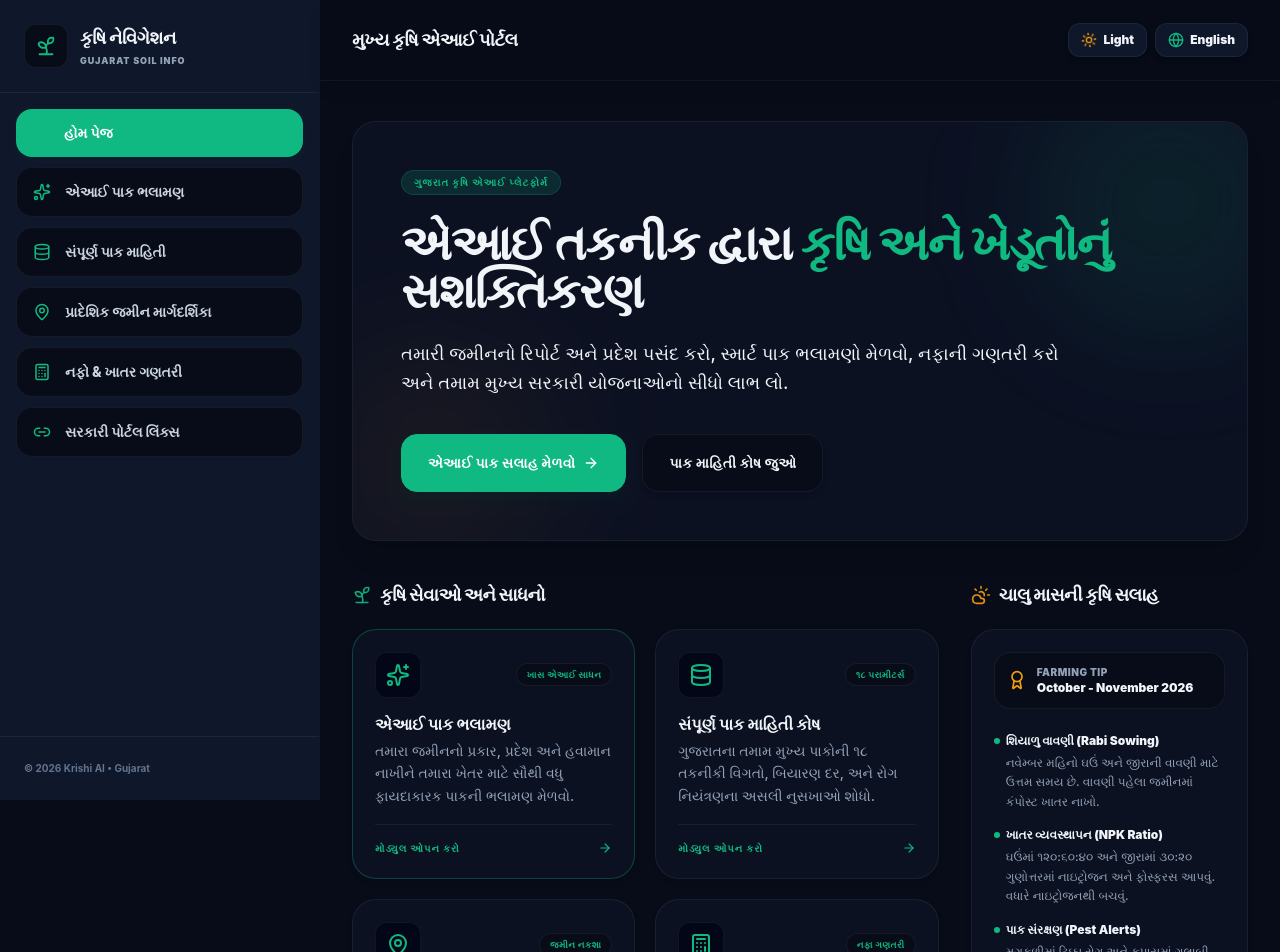
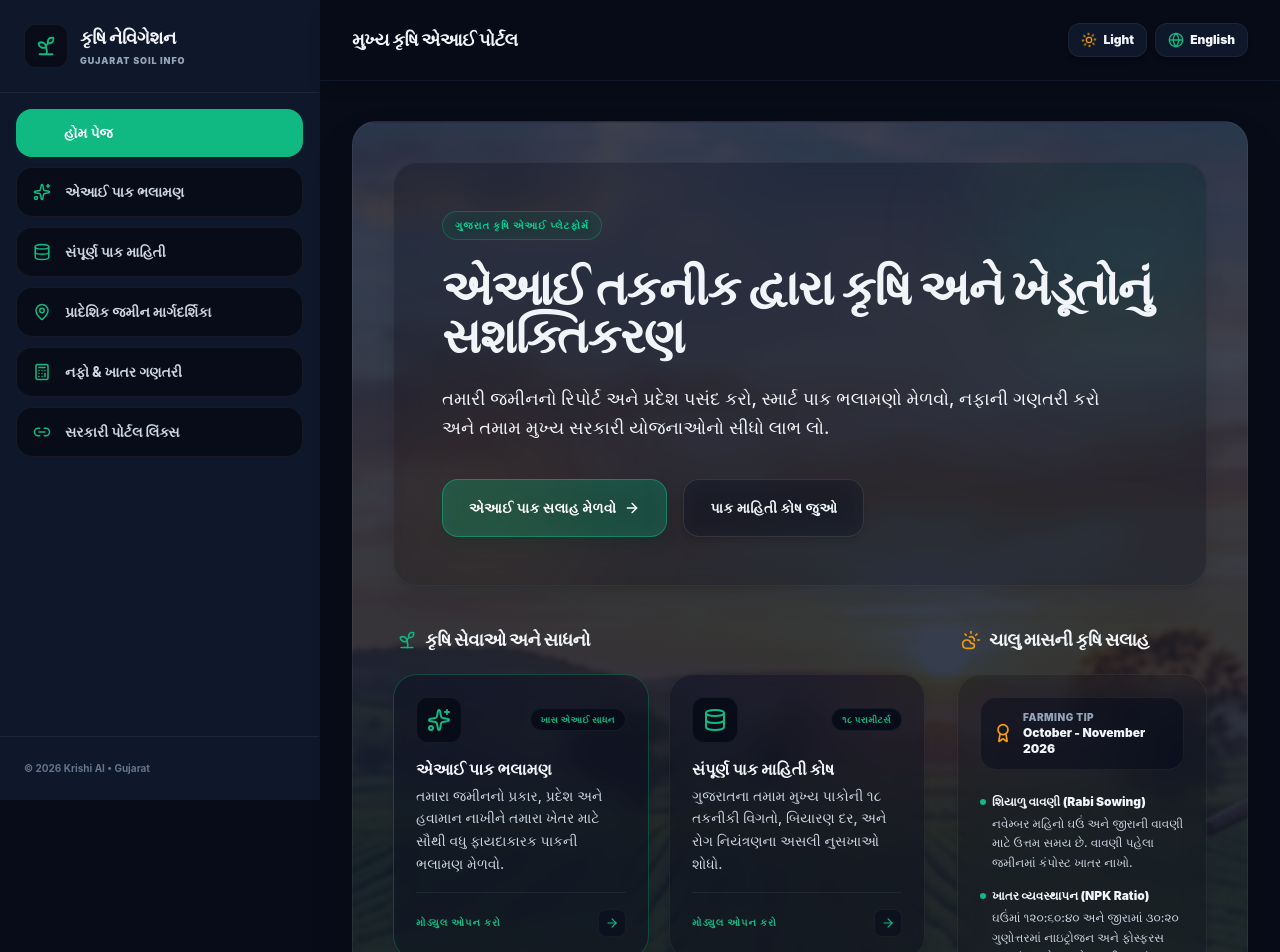
Before and after one commit to dakshsoni1005/agritech, a React (Vite) app: page / in a window 1280 px wide. Shown: the top 952 px of the page. Built offline with nearby package versions, Linux system fonts and the light colour scheme.

Commit message:
Set farmer hero background image and add glass button effects to homepage

```diff
--- a/src/components/HomeView.jsx
+++ b/src/components/HomeView.jsx
@@ -92,10 +92,18 @@ export default function HomeView({ lang, onNavigate }) {
       ];
 
   return (
-    <div className="space-y-10 max-w-6xl mx-auto animate-fade-in">
+    <div
+      className="space-y-10 max-w-6xl mx-auto p-6 sm:p-10 rounded-3xl relative border border-slate-800 shadow-2xl animate-fade-in"
+      style={{
+        backgroundImage: "linear-gradient(to bottom, rgba(15, 23, 42, 0.78), rgba(15, 23, 42, 0.94)), url('/farmer-hero-bg.jpg')",
+        backgroundSize: 'cover',
+        backgroundPosition: 'center',
+        backgroundAttachment: 'local'
+      }}
+    >
 
       {/* Premium Hero Section */}
-      <div className="bg-slate-900/60 border border-slate-800 rounded-3xl p-8 sm:p-12 relative overflow-hidden shadow-xl">
+      <div className="bg-slate-950/25 backdrop-blur-md border border-white/5 rounded-3xl p-8 sm:p-12 relative overflow-hidden shadow-xl">
 
         {/* Glow Details */}
         <div className="absolute -top-12 -right-12 w-64 h-64 rounded-full bg-emerald-500/10 blur-3xl pointer-events-none select-none" />
@@ -103,7 +111,7 @@ export default function HomeView({ lang, onNavigate }) {
 
         <div className="max-w-3xl space-y-6 relative z-10">
           <div className="flex items-center space-x-2.5">
-            <span className="bg-emerald-600/15 text-emerald-500 text-[10px] uppercase font-black tracking-widest px-3 py-1 rounded-full border border-emerald-500/20">
+            <span className="bg-emerald-500/10 backdrop-blur-md text-emerald-400 text-[10px] uppercase font-black tracking-widest px-3 py-1.5 rounded-full border border-emerald-500/30">
               {lang === 'gu' ? 'ગુજરાત કૃષિ એઆઈ પ્લેટફોર્મ' : 'Gujarat Agro AI Platform'}
             </span>
           </div>
@@ -111,35 +119,35 @@ export default function HomeView({ lang, onNavigate }) {
           <h1 className="text-3xl sm:text-5xl font-black text-slate-100 tracking-tight leading-tight sm:leading-none">
             {lang === 'gu' ? (
               <>
-                એઆઈ તકનીક દ્વારા <span className="text-emerald-500">કૃષિ અને ખેડૂતોનું</span> સશક્તિકરણ
+                એઆઈ તકનીક દ્વારા <span className="text-emerald-450">કૃષિ અને ખેડૂતોનું</span> સશક્તિકરણ
               </>
             ) : (
               <>
-                Empowering <span className="text-emerald-500">Agriculture</span> with Smart AI Technology
+                Empowering <span className="text-emerald-450">Agriculture</span> with Smart AI Technology
               </>
             )}
           </h1>
 
-          <p className="text-sm sm:text-lg text-slate-355 font-medium leading-relaxed max-w-2xl">
+          <p className="text-sm sm:text-lg text-slate-205 font-medium leading-relaxed max-w-2xl">
             {lang === 'gu'
               ? 'તમારી જમીનનો રિપોર્ટ અને પ્રદેશ પસંદ કરો, સ્માર્ટ પાક ભલામણો મેળવો, નફાની ગણતરી કરો અને તમામ મુખ્ય સરકારી યોજનાઓનો સીધો લાભ લો.'
               : 'Analyze soil variables, receive regional crop recommendations, calculate custom NPK fertilizer demands, and access official state subsidies.'}
           </p>
 
           <div className="pt-3 flex flex-wrap gap-4">
-            {/* Primary CTA Sowing Wizard */}
+            {/* Primary CTA Sowing Wizard - Glass Button Effect */}
             <button
               onClick={() => onNavigate('recommendation')}
-              className="flex items-center space-x-2 px-6.5 py-4.5 rounded-2xl bg-emerald-600 hover:bg-emerald-500 text-white font-black text-sm tracking-wide shadow-lg shadow-emerald-950/20 hover:scale-[1.02] transition-all duration-300 cursor-pointer border border-emerald-500"
+              className="flex items-center space-x-2 px-6.5 py-4.5 rounded-2xl bg-emerald-600/30 backdrop-blur-md hover:bg-emerald-500 border border-emerald-500/50 hover:border-emerald-400 text-white font-black text-sm tracking-wide shadow-lg shadow-emerald-950/20 hover:scale-[1.02] transition-all duration-300 cursor-pointer"
             >
               <span>{lang === 'gu' ? 'એઆઈ પાક સલાહ મેળવો' : 'Get AI Sowing Advice'}</span>
               <ArrowRight className="w-4 h-4" />
             </button>
 
-            {/* Secondary CTA Database */}
+            {/* Secondary CTA Database - Glass Button Effect */}
             <button
               onClick={() => onNavigate('database')}
-              className="flex items-center space-x-2 px-6.5 py-4.5 rounded-2xl bg-slate-955 hover:bg-slate-950 text-slate-205 hover:text-emerald-500 border border-slate-850 hover:border-emerald-500/40 font-black text-sm tracking-wide transition-all duration-300 cursor-pointer shadow-md"
+              className="flex items-center space-x-2 px-6.5 py-4.5 rounded-2xl bg-slate-900/30 backdrop-blur-md hover:bg-slate-900/70 border border-white/10 hover:border-emerald-500/40 text-slate-100 hover:text-emerald-450 font-black text-sm tracking-wide transition-all duration-300 cursor-pointer shadow-md"
             >
               <span>{lang === 'gu' ? 'પાક માહિતી કોષ જુઓ' : 'Explore Crop Profiles'}</span>
             </button>
@@ -153,7 +161,7 @@ export default function HomeView({ lang, onNavigate }) {
 
         {/* Left 2 Cols: Main Services Grid */}
         <div className="lg:col-span-2 space-y-5">
-          <h3 className="text-base sm:text-lg font-black text-slate-100 tracking-tight flex items-center space-x-2">
+          <h3 className="text-base sm:text-lg font-black text-slate-100 tracking-tight flex items-center space-x-2 px-1">
             <Sprout className="w-5 h-5 text-emerald-500 animate-pulse" />
             <span>{lang === 'gu' ? 'કૃષિ સેવાઓ અને સાધનો' : 'Available Services & Advisors'}</span>
           </h3>
@@ -163,12 +171,12 @@ export default function HomeView({ lang, onNavigate }) {
               <div
                 key={feat.id}
                 onClick={() => onNavigate(feat.id)}
-                className={`bg-slate-900/60 border ${feat.color} rounded-3xl p-5.5 shadow-md cursor-pointer hover:scale-[1.01] transition-all duration-300 flex flex-col justify-between group`}
+                className={`bg-slate-950/30 backdrop-blur-md border ${feat.color} rounded-3xl p-5.5 shadow-md cursor-pointer hover:scale-[1.01] transition-all duration-300 flex flex-col justify-between group`}
               >
                 <div className="space-y-3.5">
                   {/* Icon & Badge */}
                   <div className="flex items-center justify-between">
-                    <div className="p-2.5 bg-slate-950 rounded-xl border border-slate-850 group-hover:border-emerald-500/20 transition-all duration-300">
+                    <div className="p-2.5 bg-slate-955 rounded-xl border border-slate-850 group-hover:border-emerald-500/20 transition-all duration-300">
                       {feat.icon}
                     </div>
                     <span className="bg-slate-955 text-emerald-500 border border-slate-850 text-[9px] font-black uppercase tracking-wider px-2.5 py-1 rounded-full whitespace-nowrap">
@@ -181,16 +189,18 @@ export default function HomeView({ lang, onNavigate }) {
                     <h4 className="text-base font-black text-slate-100 group-hover:text-emerald-450 transition-colors duration-300">
                       {lang === 'gu' ? feat.titleGu : feat.titleEn}
                     </h4>
-                    <p className="text-xs sm:text-sm text-slate-400 font-medium leading-relaxed">
+                    <p className="text-xs sm:text-sm text-slate-350 font-medium leading-relaxed">
                       {lang === 'gu' ? feat.descGu : feat.descEn}
                     </p>
                   </div>
                 </div>
 
-                {/* Arrow Go CTA */}
+                {/* Arrow Go CTA - Glass Button Sub-element */}
                 <div className="pt-4 mt-4 border-t border-slate-855 text-[10px] font-black text-emerald-500 uppercase tracking-widest flex items-center justify-between">
                   <span>{lang === 'gu' ? 'મોડ્યુલ ઓપન કરો' : 'Launch Module'}</span>
-                  <ArrowRight className="w-3.5 h-3.5 group-hover:translate-x-1 transition-transform" />
+                  <div className="w-7 h-7 rounded-lg bg-slate-950/40 border border-white/5 group-hover:border-emerald-500/30 flex items-center justify-center transition-all duration-300">
+                    <ArrowRight className="w-3.5 h-3.5 group-hover:translate-x-1 transition-transform" />
+                  </div>
                 </div>
               </div>
             ))}
@@ -199,15 +209,15 @@ export default function HomeView({ lang, onNavigate }) {
 
         {/* Right 1 Col: Seasonal Farming Tips & Advisories */}
         <div className="space-y-5">
-          <h3 className="text-base sm:text-lg font-black text-slate-100 tracking-tight flex items-center space-x-2">
+          <h3 className="text-base sm:text-lg font-black text-slate-100 tracking-tight flex items-center space-x-2 px-1">
             <CloudSun className="w-5 h-5 text-amber-500 animate-pulse" />
             <span>{lang === 'gu' ? 'ચાલુ માસની કૃષિ સલાહ' : 'Monthly Crop Advisories'}</span>
           </h3>
 
-          <div className="bg-slate-900/60 border border-slate-800 rounded-3xl p-5.5 shadow-md space-y-4">
+          <div className="bg-slate-955/20 backdrop-blur-md border border-slate-800 rounded-3xl p-5.5 shadow-md space-y-4">
 
             {/* Header Tip badge */}
-            <div className="flex items-center space-x-2.5 bg-slate-955 p-3 rounded-2xl border border-slate-850">
+            <div className="flex items-center space-x-2.5 bg-slate-950/40 border border-slate-850 p-3 rounded-2xl">
               <Award className="w-5 h-5 text-amber-500 shrink-0" />
               <div>
                 <span className="text-[10px] text-slate-450 uppercase font-black tracking-wider block">Farming Tip</span>
@@ -223,7 +233,7 @@ export default function HomeView({ lang, onNavigate }) {
                     <span className="w-1.5 h-1.5 rounded-full bg-emerald-500 shrink-0" />
                     <span>{tip.title}</span>
                   </h4>
-                  <p className="text-xs text-slate-400 font-medium leading-relaxed pl-3">
+                  <p className="text-xs text-slate-350 font-medium leading-relaxed pl-3">
                     {tip.desc}
                   </p>
                 </div>
```
Also changed, not shown: public/farmer-hero-bg.jpg (added), 1 other file (tests, documents, lock files or other folders).
